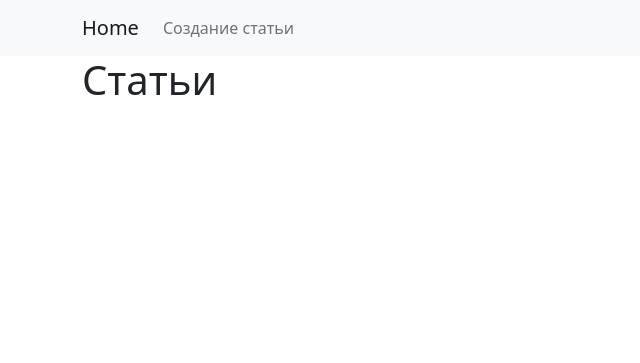
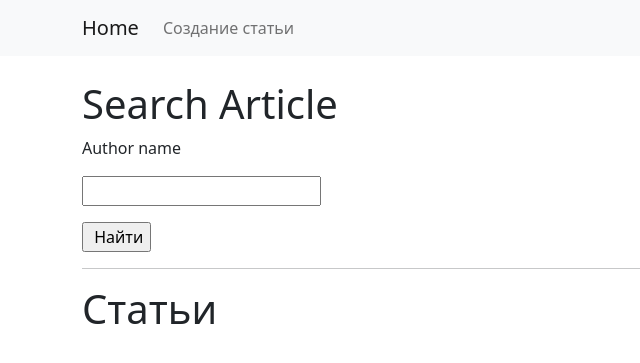
Before and after one commit to AsimRaziyev/guests-book, a Django app: page / in a window 1280 px wide. Shown: the top 363 px of the page, without its empty margins (0-640 px from the left). Run offline with Django 4.2, Linux system fonts and the light colour scheme; data that the repository does not hold is empty; some libraries are stand-ins or nearby versions.

Commit message:
Add search

```diff
--- a/webapp/forms.py
+++ b/webapp/forms.py
@@ -7,3 +7,7 @@ class ArticleForm(forms.Form):
     authorEmail = forms.EmailField(max_length=50, required=True, label='Author email')
     content = forms.CharField(max_length=3000, required=True, label='Content',
                               widget=widgets.Textarea(attrs={"cols": 40, "rows": 3}))
+
+
+class ArticleSearch(forms.Form):
+    authorName = forms.CharField(max_length=50, required=True, label='Author name')
--- a/webapp/templates/index.html
+++ b/webapp/templates/index.html
@@ -6,6 +6,15 @@
     </li>
 {% endblock %}
 {% block content %}
+    <br>
+
+    <h1>Search Article</h1>
+    <form action="" method="get">
+        {% include "partial/form.html" with button_text=" Найти" %}
+    </form>
+
+    <hr>
+
     <h1>Статьи</h1>
     <div class="row">
         {% for article in articles %}
@@ -16,7 +25,7 @@
                             {{ article.authorName }}
                             ({{ article.authorEmail }})
                             <small>|</small>
-                            <small><a href="#"><i class="fa-solid fa-pen-to-square"></i></a></small>
+                            <small><a href="{% url "update_article" article.pk %}"><i class="fa-solid fa-pen-to-square"></i></a></small>
                             <small><a href="{% url "delete_article" article.pk %}"><i class="fa-solid fa-trash"></i></a></small>
                         </h5>
                         <p>{{ article.content }}</p>
--- a/webapp/urls.py
+++ b/webapp/urls.py
@@ -1,11 +1,11 @@
 from django.contrib import admin
 from django.urls import path
 
-from webapp.views import index_view, create_article, delete_article
+from webapp.views import index_view, create_article, delete_article, update_article
 
 urlpatterns = [
     path("", index_view, name="index"),
     path("article/add/", create_article, name="create_article"),
-    # path('article/<int:pk>/update', update_article, name="update_article"),
+    path('article/<int:pk>/update', update_article, name="update_article"),
     path('article/<int:pk>/delete', delete_article, name="delete_article"),
 ]
--- a/webapp/views.py
+++ b/webapp/views.py
@@ -1,12 +1,18 @@
 from django.shortcuts import render, redirect, get_object_or_404
 
 from webapp.models import Article
-from webapp.forms import ArticleForm
+from webapp.forms import ArticleForm, ArticleSearch
 
 
 def index_view(request):
-    articles = Article.objects.filter(status="active").order_by("-created_at")
-    context = {"articles": articles}
+    form = ArticleSearch()
+
+    if request.method == 'GET' and 'authorName' in request.GET:
+        authorName = request.GET['authorName']
+        articles = Article.objects.filter(authorName=authorName)
+    else:
+        articles = Article.objects.filter(status="active").order_by("-created_at")
+    context = {"articles": articles, "form": form}
     return render(request, "index.html", context)
 
 
@@ -25,27 +31,31 @@ def create_article(request):
         return render(request, "create.html", {"form": form})
 
 
-# def update_article(request, pk):
-#     article = get_object_or_404(Article, pk=pk)
-#     if request.method == "GET":
-#         form = ArticleForm(initial={
-#             "title": article.title,
-#             "author": article.author,
-#             "content": article.content
-#         })
-#         return render(request, "update.html", {"form": form})
-#     else:
-#         form = ArticleForm(data=request.POST)
-#         if form.is_valid():
-#             article.title = form.cleaned_data.get("title")
-#             article.author = form.cleaned_data.get("author")
-#             article.content = form.cleaned_data.get("content")
-#             article.save()
-#             return redirect("article_view", pk=article.pk)
-#         return render(request, "update.html", {"form": form})
+def update_article(request, pk):
+    article = get_object_or_404(Article, pk=pk)
+    if request.method == "GET":
+        form = ArticleForm(initial={
+            "authorName": article.authorName,
+            "authorEmail": article.authorEmail,
+            "content": article.content
+        })
+        return render(request, "update.html", {"form": form})
+    else:
+        form = ArticleForm(data=request.POST)
+        if form.is_valid():
+            article.authorName = form.cleaned_data.get("authorName")
+            article.authorEmail = form.cleaned_data.get("authorEmail")
+            article.content = form.cleaned_data.get("content")
+            article.save()
+            return redirect("index")
+        return render(request, "update.html", {"form": form})
 
 
 def delete_article(request, pk):
     article = get_object_or_404(Article, pk=pk)
-    article.delete()
-    return redirect("index")
+    if request.method == "GET":
+        pass
+        return render(request, "delete.html", {"article": article})
+    else:
+        article.delete()
+        return redirect("index")
```
Also changed, not shown: webapp/templates/delete.html (added, +12 -0 lines), webapp/templates/update.html (added, +10 -0 lines).
